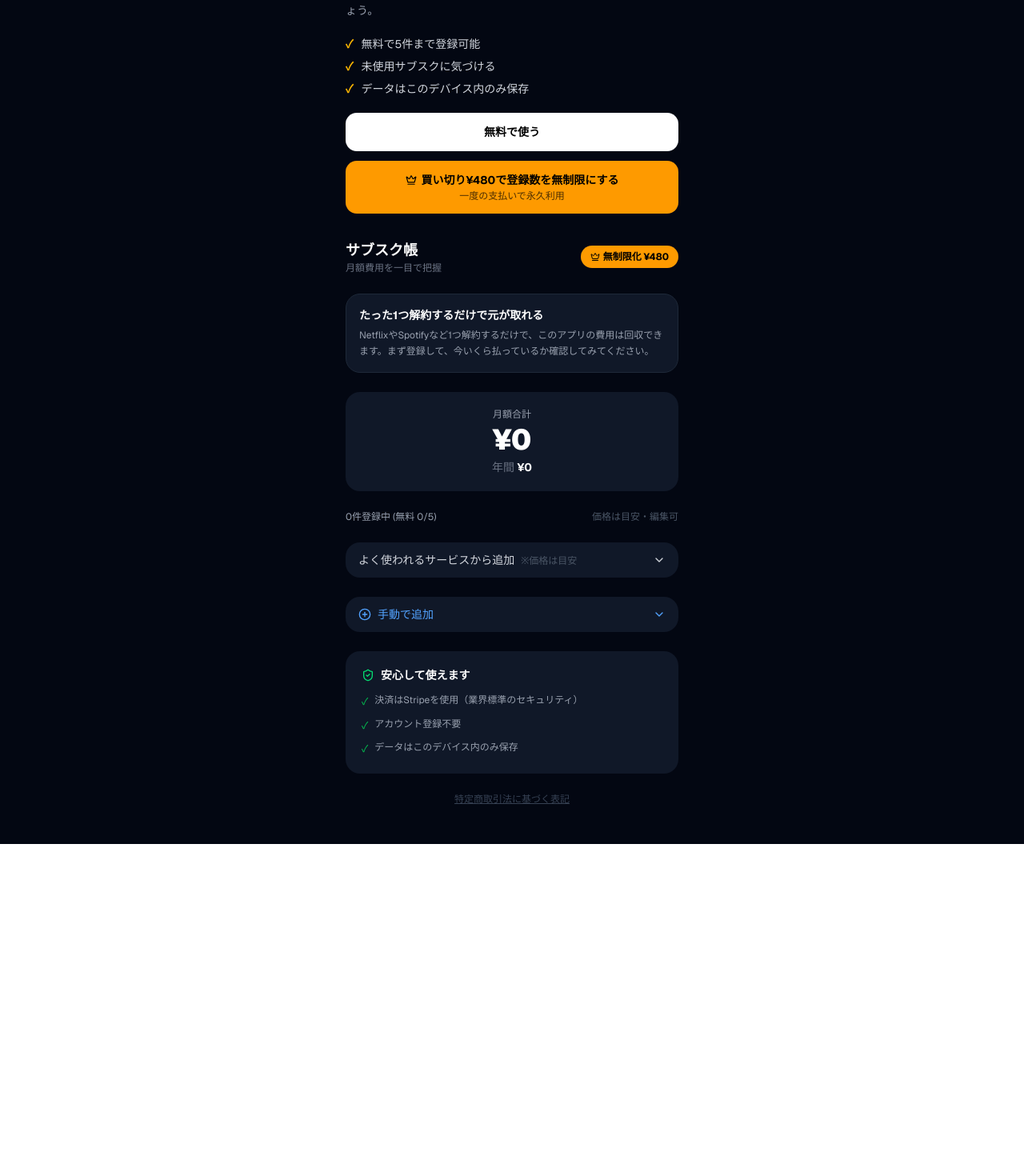
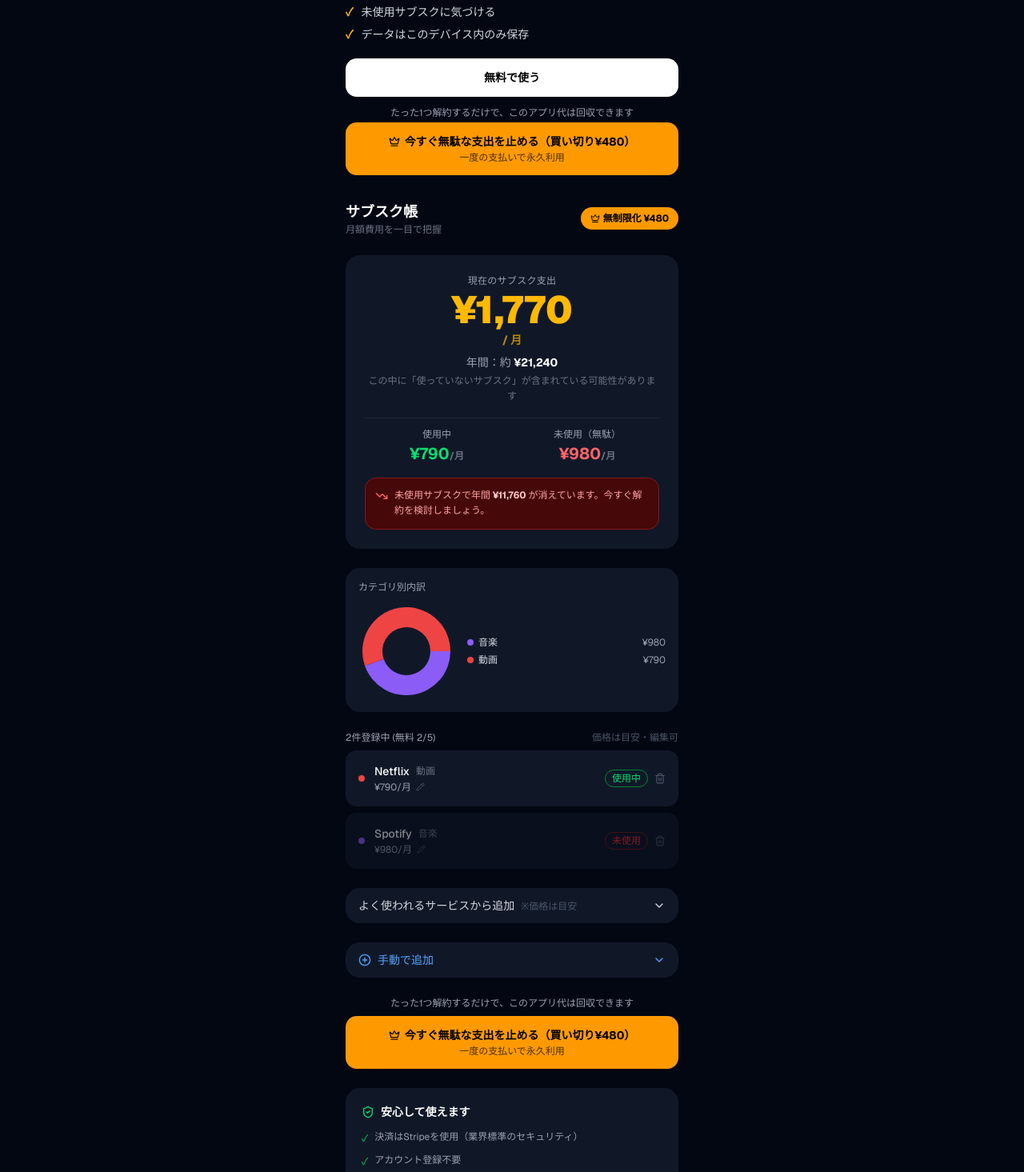
Before and after one commit to Seiya0928/subsuku-cho, a Next.js app: page / in a window 1280 px wide. Shown: the part 245-1710 px from the top of the page at 80% size. Before the commit the page ends 1300 px from the top, so only its background shows below. Built offline with nearby package versions, Linux system fonts and the light colour scheme.

Commit message:
feat: 課金されるプロダクトへUI改善（サマリー強化・ダミーデータ・CTA統一）

```diff
--- a/app/page.tsx
+++ b/app/page.tsx
@@ -9,6 +9,8 @@ import {
 import {
   getSubscriptions, saveSubscriptions, isPremium, toMonthly, FREE_LIMIT,
 } from '@/lib/storage';
+
+const STORAGE_KEY = 'subsuku_cho_subs';
 
 function fmt(n: number) {
   return n.toLocaleString('ja-JP');
@@ -22,6 +24,11 @@ const EMPTY: Omit<Subscription, 'id' | 'createdAt'> = {
   name: '', amount: 0, billingCycle: 'monthly', category: 'その他',
   renewalDay: 1, isActive: true, color: '#6b7280',
 };
+
+const DUMMY_DATA: Omit<Subscription, 'id' | 'createdAt'>[] = [
+  { name: 'Netflix',  amount: 790,  billingCycle: 'monthly', category: '動画', renewalDay: 1, isActive: true,  color: '#ef4444' },
+  { name: 'Spotify',  amount: 980,  billingCycle: 'monthly', category: '音楽', renewalDay: 1, isActive: false, color: '#22c55e' },
+];
 
 export default function HomePage() {
   const [subs, setSubs]             = useState<Subscription[]>([]);
@@ -37,7 +44,16 @@ export default function HomePage() {
   const appRef    = useRef<HTMLDivElement>(null);
 
   useEffect(() => {
+    // ダミーデータ：localStorageにキー自体がない初回のみ追加
+    const raw = localStorage.getItem(STORAGE_KEY);
+    if (raw === null) {
+      const initial = DUMMY_DATA.map(d => ({ ...d, id: genId(), createdAt: new Date().toISOString() }));
+      saveSubscriptions(initial);
+      setSubs(initial);
+    } else {
       setSubs(getSubscriptions());
+    }
+
     setPrem(isPremium());
     const params = new URLSearchParams(window.location.search);
     const err = params.get('error');
@@ -123,13 +139,12 @@ export default function HomePage() {
         {!premium && (
           <section className="space-y-5 pt-2">
             <div className="space-y-3">
-              <p className="text-xs text-amber-400 font-semibold tracking-widest uppercase">お金を守るツール</p>
+              <p className="text-xs text-amber-400 font-semibold tracking-widest uppercase">無駄な支出を止めるツール</p>
               <h1 className="text-2xl font-black leading-snug tracking-tight">
                 使っていないサブスクを<br />見える化して、<br />毎月のムダを削減する
               </h1>
               <p className="text-gray-400 text-sm leading-relaxed">
-                登録するだけで、契約中のサブスクと月額合計が一目で分かります。<br />
-                気づかないうちに払い続けているサービスを、今すぐ整理しましょう。
+                登録するだけで、契約中のサブスクと月額合計が一目で分かる。
               </p>
             </div>
 
@@ -152,14 +167,19 @@ export default function HomePage() {
               >
                 無料で使う
               </button>
+              <div className="space-y-1">
+                <p className="text-center text-xs text-gray-400">
+                  たった1つ解約するだけで、このアプリ代は回収できます
+                </p>
                 <button
                   onClick={handlePurchase}
                   disabled={purchasing}
                   className="w-full bg-amber-500 hover:bg-amber-400 text-black text-sm font-bold py-3.5 rounded-xl transition-colors disabled:opacity-50 flex flex-col items-center gap-0.5"
                 >
-                <span className="flex items-center gap-1.5"><Crown size={14} />買い切り¥480で登録数を無制限にする</span>
+                  <span className="flex items-center gap-1.5"><Crown size={14} />今すぐ無駄な支出を止める（買い切り¥480）</span>
                   <span className="text-xs font-normal opacity-70">一度の支払いで永久利用</span>
                 </button>
+              </div>
             </div>
           </section>
         )}
@@ -192,37 +212,33 @@ export default function HomePage() {
           </div>
         )}
 
-        {/* ━━ 価値訴求カード ━━ */}
-        {!premium && (
-          <div className="bg-gray-900 border border-gray-800 rounded-2xl p-4 space-y-1.5">
-            <p className="text-white text-sm font-bold">たった1つ解約するだけで元が取れる</p>
-            <p className="text-gray-400 text-xs leading-relaxed">
-              NetflixやSpotifyなど1つ解約するだけで、このアプリの費用は回収できます。まず登録して、今いくら払っているか確認してみてください。
+        {/* ━━ サマリーカード（最重要：最大強調） ━━ */}
+        <div className="bg-gray-900 rounded-2xl p-6 space-y-4">
+          <div className="text-center space-y-1">
+            <p className="text-gray-400 text-xs font-medium tracking-wide">現在のサブスク支出</p>
+            <p className="text-5xl font-black text-amber-400 leading-none">
+              ¥{fmt(monthlyTotal)}
             </p>
-          </div>
-        )}
-
-        {/* ━━ サマリーカード ━━ */}
-        <div className="bg-gray-900 rounded-2xl p-5 space-y-4">
-          <div className="text-center">
-            <p className="text-gray-400 text-xs mb-1">月額合計</p>
-            <p className="text-4xl font-black text-white">¥{fmt(monthlyTotal)}</p>
-            <p className="text-gray-500 text-sm mt-1">
-              年間 <span className="text-white font-bold">¥{fmt(yearlyTotal)}</span>
+            <p className="text-sm font-bold text-amber-400 opacity-70">/ 月</p>
+            <p className="text-gray-400 text-sm mt-2">
+              年間：約 <span className="text-white font-bold">¥{fmt(yearlyTotal)}</span>
+            </p>
+            <p className="text-gray-500 text-xs mt-1 leading-relaxed">
+              この中に「使っていないサブスク」が含まれている可能性があります
             </p>
           </div>
 
           {subs.length > 0 && (
-            <div className="grid grid-cols-2 gap-2 pt-2 border-t border-gray-800">
+            <div className="grid grid-cols-2 gap-2 pt-3 border-t border-gray-800">
               <div className="text-center">
-                <p className="text-gray-400 text-xs">使用中</p>
-                <p className="text-green-400 font-bold text-lg">
+                <p className="text-gray-400 text-xs mb-0.5">使用中</p>
+                <p className="text-green-400 font-bold text-xl">
                   ¥{fmt(activeTotal)}<span className="text-xs text-gray-500">/月</span>
                 </p>
               </div>
               <div className="text-center">
-                <p className="text-gray-400 text-xs">未使用（無駄）</p>
-                <p className="text-red-400 font-bold text-lg">
+                <p className="text-gray-400 text-xs mb-0.5">未使用（無駄）</p>
+                <p className="text-red-400 font-bold text-xl">
                   ¥{fmt(wasteTotal)}<span className="text-xs text-gray-500">/月</span>
                 </p>
               </div>
@@ -296,7 +312,7 @@ export default function HomePage() {
           {subs.map(s => (
             <div
               key={s.id}
-              className={`bg-gray-900 rounded-xl p-3.5 flex items-center gap-3 ${!s.isActive ? 'opacity-50' : ''}`}
+              className={`bg-gray-900 rounded-xl p-4 flex items-center gap-3 ${!s.isActive ? 'opacity-50' : ''}`}
             >
               <div
                 className="w-2 h-2 rounded-full flex-shrink-0"
@@ -365,17 +381,22 @@ export default function HomePage() {
             <div>
               <p className="text-amber-300 text-sm font-bold">5件まで無料で使えます。</p>
               <p className="text-amber-200/70 text-xs mt-1 leading-relaxed">
-                これ以上登録するには、無制限化が必要です。買い切りなので追加料金は一切かかりません。
+                これ以上登録するには無制限化が必要です。
               </p>
             </div>
+            <div className="space-y-1.5">
+              <p className="text-center text-xs text-amber-200/50">
+                たった1つ解約するだけで、このアプリ代は回収できます
+              </p>
               <button
                 onClick={handlePurchase}
                 disabled={purchasing}
                 className="w-full bg-amber-500 hover:bg-amber-400 text-black text-sm font-bold py-3 rounded-xl transition-colors disabled:opacity-50 flex flex-col items-center gap-0.5"
               >
-              <span className="flex items-center gap-1.5"><Crown size={14} />買い切り¥480で登録数を無制限にする</span>
+                <span className="flex items-center gap-1.5"><Crown size={14} />今すぐ無駄な支出を止める（買い切り¥480）</span>
                 <span className="text-xs font-normal opacity-70">一度の支払いで永久利用</span>
               </button>
+            </div>
           </div>
         )}
 
@@ -471,6 +492,23 @@ export default function HomePage() {
           </div>
         )}
 
+        {/* ━━ CTA（非プレミアム向け） ━━ */}
+        {!premium && subs.length > 0 && canAdd && (
+          <div className="space-y-2">
+            <p className="text-center text-xs text-gray-400">
+              たった1つ解約するだけで、このアプリ代は回収できます
+            </p>
+            <button
+              onClick={handlePurchase}
+              disabled={purchasing}
+              className="w-full bg-amber-500 hover:bg-amber-400 text-black text-sm font-bold py-3.5 rounded-xl transition-colors disabled:opacity-50 flex flex-col items-center gap-0.5"
+            >
+              <span className="flex items-center gap-1.5"><Crown size={14} />今すぐ無駄な支出を止める（買い切り¥480）</span>
+              <span className="text-xs font-normal opacity-70">一度の支払いで永久利用</span>
+            </button>
+          </div>
+        )}
+
         {/* ━━ 安心セクション ━━ */}
         <div className="bg-gray-900 rounded-2xl p-5 space-y-3">
           <div className="flex items-center gap-2">
```
Lines whose indentation alone changed are shown as unchanged.
